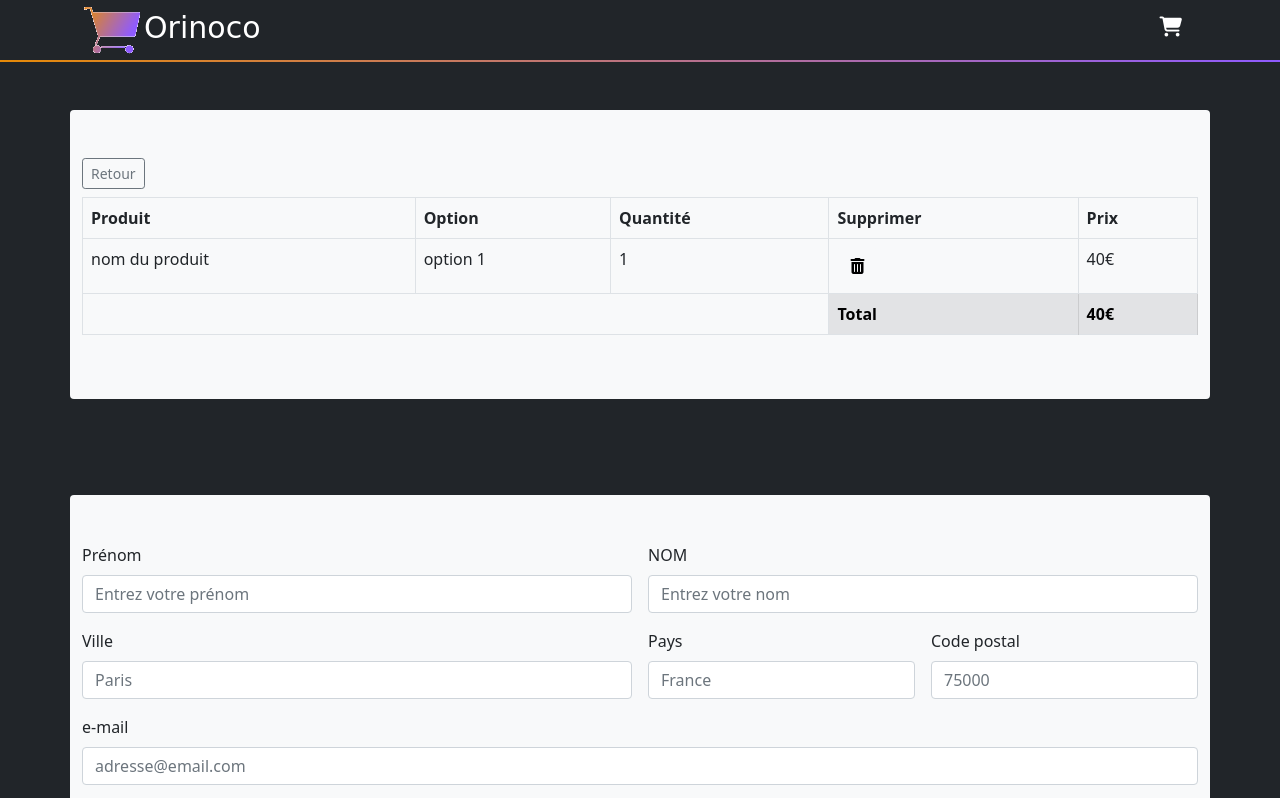
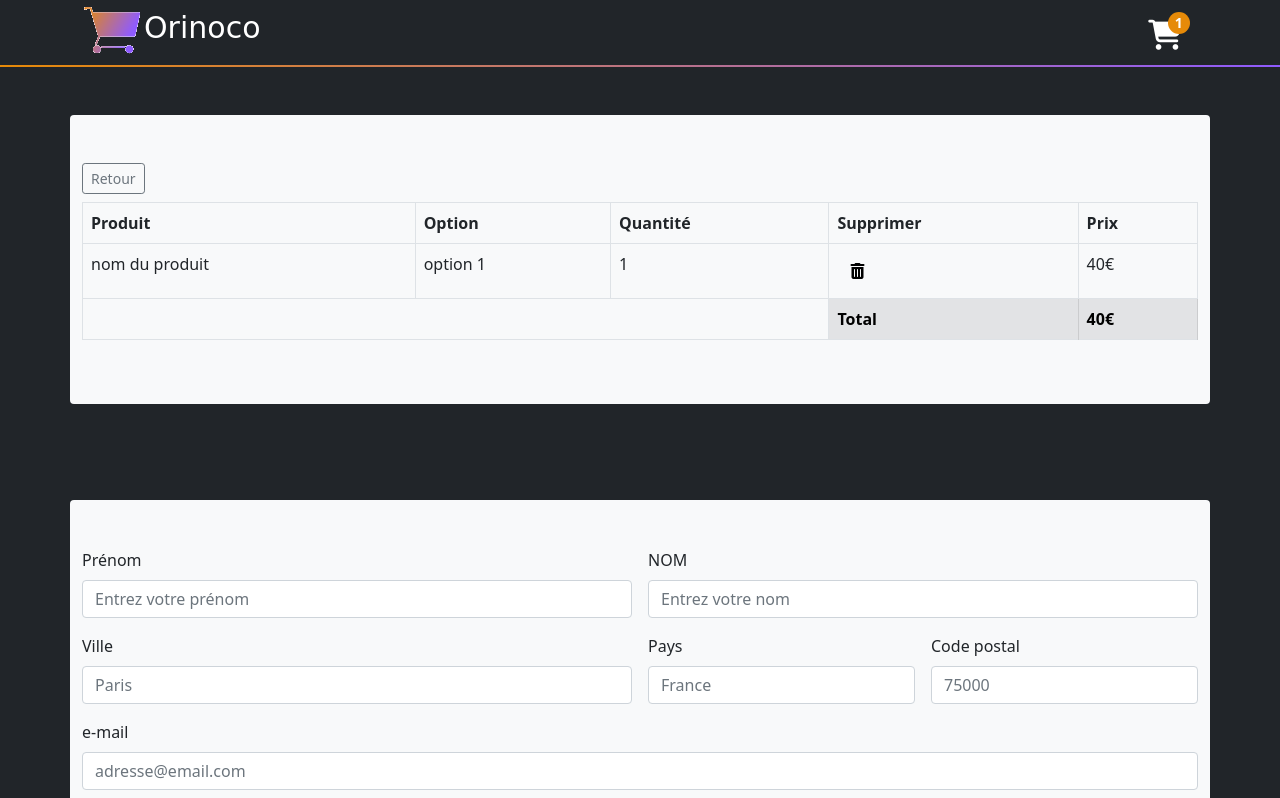
Before and after one commit to MartinBINARD/MartinBinard_5_23082021, a website: page Front-end/cart.html in a window 1280 px wide. Shown: the top 798 px of the page. Drawn offline with nearby package versions, Linux system fonts and the light colour scheme; a web font is replaced by a local one.

Commit message:
Add cart item number in cart icon

```diff
--- a/Front-end/cart.html
+++ b/Front-end/cart.html
@@ -27,7 +27,10 @@
                         </a>
                     </li>
                     <li>
-                        <a href="cart.html" class="nav-link cart mt-1"><i class="fas fa-shopping-cart"></i></a>
+                        <a href="cart.html" class="nav-link cart mt-1">
+                          <i class="fas fa-shopping-cart"></i>
+                          <div class="add-cart">1</div>
+                        </a>
                     </li>
                 </ul>
             </div>
--- a/Front-end/public/js/card.js
+++ b/Front-end/public/js/card.js
@@ -1,8 +1,12 @@
+// Notify the loss of server connexion
+
 const serverError = function() {
     let cardContent = document.getElementById('card-content');
     cardContent.innerHTML = "<div><p>Oups! Le serveur est actuellement indisponible. Veuillez lancer le serveur local (Port 3000) avec les commandes 'npm install' puis 'node server.js'.</p></div>";
     cardContent.classList.add("text-dark");
 }
+
+// Display the item carateristic
 
 function getCardItem () {
     console.log(window.location.search);
@@ -58,3 +62,5 @@ function getCardItem () {
 }
 
 getCardItem()
+
+// LOCAL STORAGE
--- a/Front-end/sass/base/_typography.scss
+++ b/Front-end/sass/base/_typography.scss
@@ -4,12 +4,3 @@
     font-family: 'Finger Paint', cursive;
     font-size: 30px;
 }
-
-.cart {
-    font-size: 20px;
-    color: white;
-    &:hover {
-        color: #8f5bfe;
-        @extend %icon-shadow-orinoco;
-    }
-}
--- /dev/null
+++ b/Front-end/sass/components/_cart.scss
@@ -0,0 +1,23 @@
+.cart {
+    position: relative;
+    font-size: 35px;
+    color: white;
+    &:hover {
+        color: #8f5bfe;
+        @extend %icon-shadow-orinoco;
+    }
+}
+
+.add-cart{
+    position: absolute;
+    color: white;
+    font-size: 14px;
+    font-weight: bold;
+    right: 0.5rem;
+    top: 0.5rem;
+    text-align: center;
+    background-color: #e68a08;
+    border-radius: 500px;
+    height: 1.4rem;
+    width: 1.4rem;
+}
--- a/Front-end/sass/main.scss
+++ b/Front-end/sass/main.scss
@@ -3,6 +3,7 @@
 // UTILS
 @import "components/icon-shadow";
 @import "components/border-orinoco";
+@import "components/cart";
 // LAYOUT
 @import "layout/footer";
 // PAGE
```
Also changed, not shown: Front-end/card.html (+5 -29 lines), Front-end/index.html (+4 -1 lines), Front-end/public/css/style.css, README.md, 2 other files.
